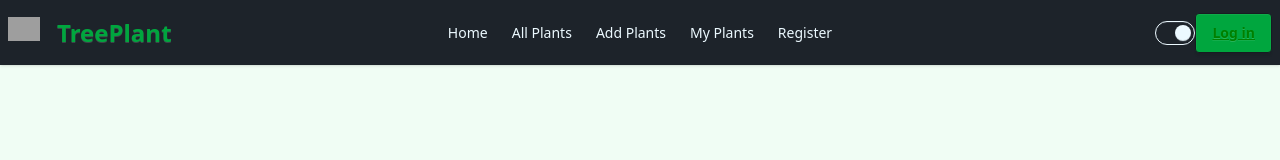
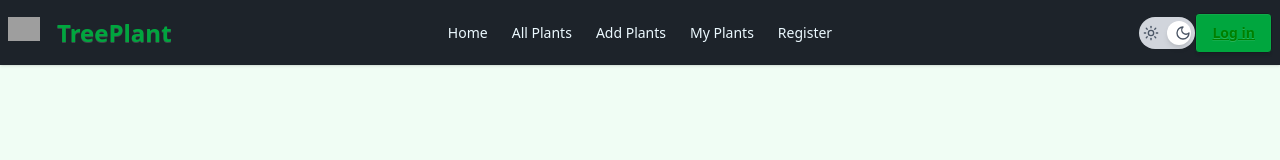
Before and after one commit to smnahidweb/tree-plant-store-client, a React app: page /login in a window 1280 px wide. Shown: the top 160 px of the page. Built offline with nearby package versions, Linux system fonts and the light colour scheme; no server answers; grey boxes are pictures that could not be loaded; the HTML template or start-up script is replaced by a standard one.

Commit message:
added toggle of theme including moon sun icons

```diff
--- a/src/Components/Navbar.jsx
+++ b/src/Components/Navbar.jsx
@@ -3,7 +3,7 @@ import { Moon, Sun } from 'lucide-react'
 import { NavLink } from 'react-router';
 import { AuthContext } from '../Provider/AuthProvider';
 import Swal from 'sweetalert2';
-import { useTheme } from '../Provider/ThemeProvider';
+
 
 const Navbar = () => {
   const {user,Logout} = useContext(AuthContext)
@@ -21,7 +21,7 @@ const handleThemeToggle = (e) =>{
 setTheme(e.target.checked? "dark": "light" )
 }
 
-  const { darkMode, setDarkMode } = useTheme();
+
    const links = <>
 
    <li> <NavLink to={'/'}>Home</NavLink></li>
@@ -87,13 +87,28 @@ const HandleLogOut = () => {
   }
 
 
-     {/* <button
-          onClick={() => setDarkMode(!darkMode)}
-          className="p-2 rounded-full hover:bg-gray-200 dark:hover:bg-gray-700 transition"
-        >
-          {darkMode ? <Sun size={20} /> : <Moon size={20} />}
-        </button> */}
-        <input type="checkbox" name="" id=""  className='toggle' onChange={handleThemeToggle} checked={theme==="dark"} />
+
+        {/* <input type="checkbox" name="" id=""  className='toggle' onChange={handleThemeToggle} checked={theme==="dark"} /> */}
+
+         <label className="cursor-pointer w-14 h-8 bg-gray-300 dark:bg-gray-700 rounded-full flex items-center px-1 transition-colors duration-300 relative">
+          <input
+            type="checkbox"
+            checked={theme === 'dark'}
+            onChange={handleThemeToggle}
+            className="sr-only"
+          />
+          <div
+            className={`absolute w-6 h-6 bg-white dark:bg-yellow-400 rounded-full shadow-md transform transition-transform duration-300 ${
+              theme === 'dark' ? 'translate-x-6' : 'translate-x-0'
+            }`}
+          />
+          <div className="absolute left-1 text-gray-600 dark:text-white">
+            <Sun size={16} />
+          </div>
+          <div className="absolute right-1 text-gray-600 dark:text-yellow-300">
+            <Moon size={16} />
+          </div>
+        </label>
     {
       user ? <button onClick={HandleLogOut} className="btn bg-green-600 text-white" >Log out</button> : <NavLink className="btn bg-green-600 text-white"  to={"/login"}>Log in</NavLink>
     }
--- a/src/Provider/ThemeProvider.jsx
+++ /dev/null
@@ -1,28 +0,0 @@
-// src/context/ThemeContext.js
-import { createContext, useContext, useEffect, useState } from 'react';
-
-const ThemeContext = createContext();
-
-export const ThemeProvider = ({ children }) => {
-  const [darkMode, setDarkMode] = useState(() => {
-    return localStorage.getItem('theme') === 'dark';
-  });
-
-  useEffect(() => {
-    if (darkMode) {
-      document.documentElement.classList.add('dark');
-      localStorage.setItem('theme', 'dark');
-    } else {
-      document.documentElement.classList.remove('dark');
-      localStorage.setItem('theme', 'light');
-    }
-  }, [darkMode]);
-
-  return (
-    <ThemeContext.Provider value={{ darkMode, setDarkMode }}>
-      {children}
-    </ThemeContext.Provider>
-  );
-};
-
-export const useTheme = () => useContext(ThemeContext);
--- a/src/main.jsx
+++ b/src/main.jsx
@@ -5,14 +5,14 @@ import App from './App.jsx';
 import { RouterProvider } from 'react-router';
 import Router from './Router/Router.jsx';
 import AuthProvider from './Provider/AuthProvider.jsx';
-import { ThemeProvider } from './Provider/ThemeProvider.jsx';
+
 
 createRoot(document.getElementById('root')).render(
   <StrictMode>
-    <ThemeProvider>
+
       <AuthProvider>
         <RouterProvider router={Router} />
       </AuthProvider>
-    </ThemeProvider>
+
   </StrictMode>
 );
```
